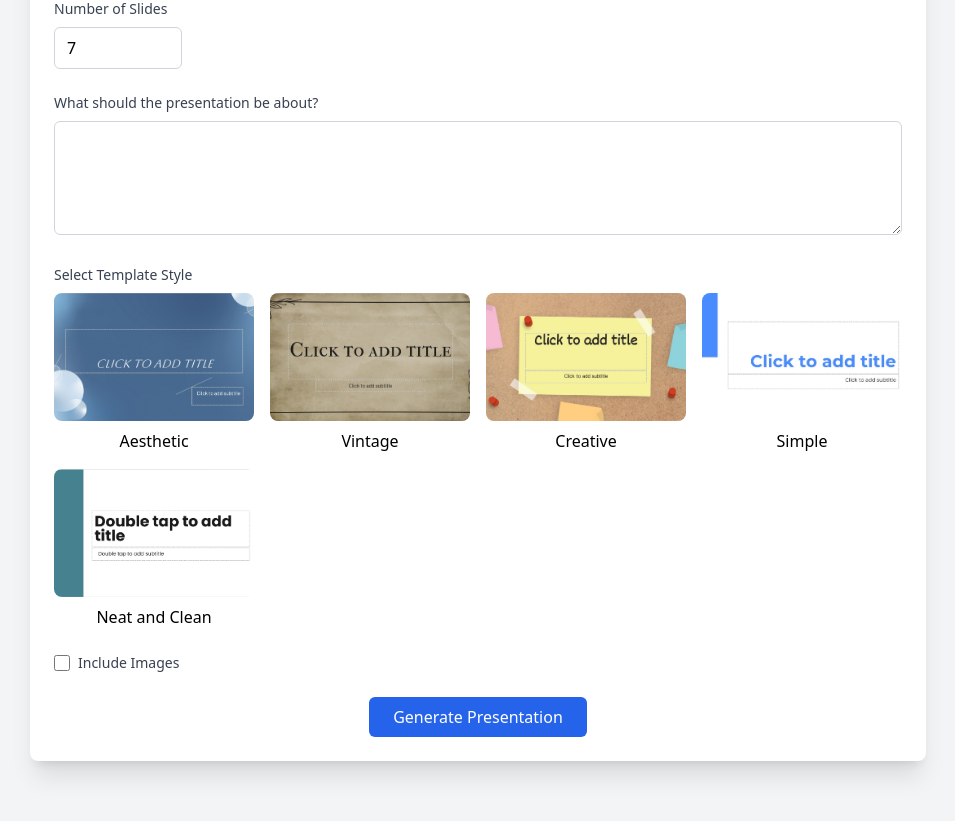
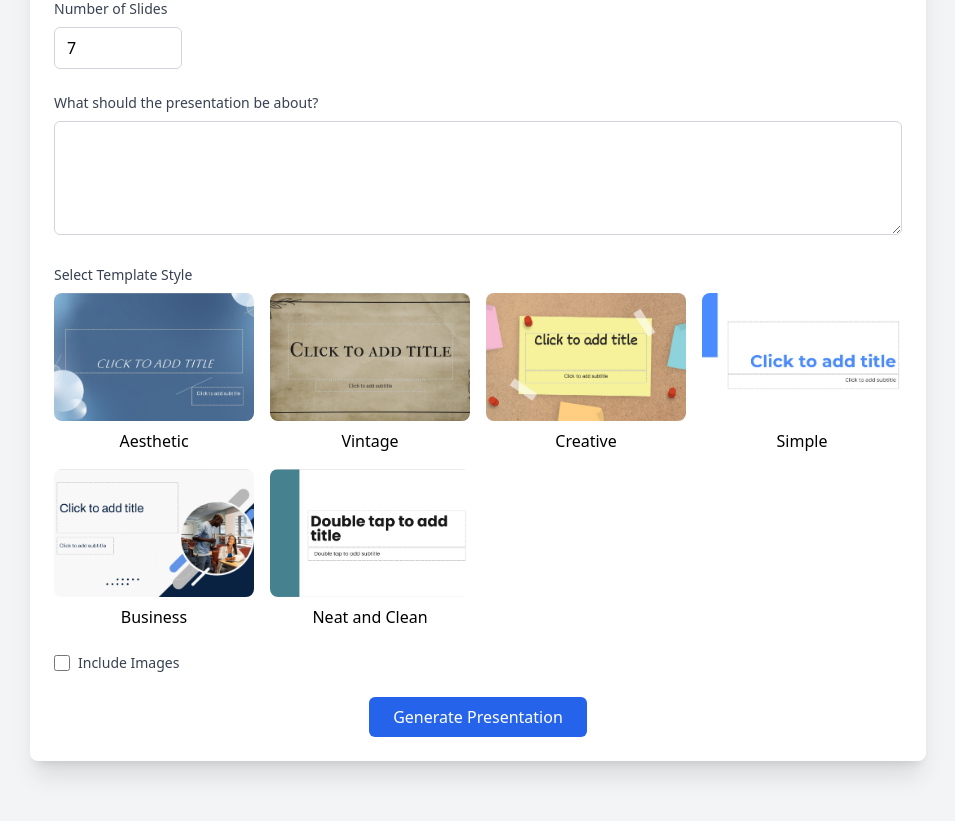
Before and after one commit to techanyday/pptjetz, a Flask app: page /generate in a window 1280 px wide. Shown: the part 399-1220 px from the top of the page, without its empty margins (162-1117 px from the left). Run offline with Flask 3, Linux system fonts and the light colour scheme; the visitor is signed in with stand-in values (Sample User, id 1); some libraries are stand-ins or nearby versions.

Commit message:
feat: add Business template (backend mapping + frontend card)

```diff
--- a/app/templates/generate.html
+++ b/app/templates/generate.html
@@ -147,6 +147,11 @@
                     <div class="template-option cursor-pointer" data-template="Simple">
                         <img src="{{ url_for('static', filename='img/templates/simple.jpg') }}" alt="Simple template" class="w-full h-32 object-cover rounded-lg" />
                         <p class="text-center mt-2">Simple</p>
+                    </div>
+
+                    <div class="template-option cursor-pointer" data-template="Business">
+                        <img src="{{ url_for('static', filename='img/templates/Business.png') }}" alt="Business template" class="w-full h-32 object-cover rounded-lg" />
+                        <p class="text-center mt-2">Business</p>
                     </div>
 
                     <div class="template-option cursor-pointer" data-template="Neat and Clean">
--- a/app/utils/ppt_generator.py
+++ b/app/utils/ppt_generator.py
@@ -53,7 +53,8 @@ class PPTGenerator:
             "Simple": "Simple.pptx",
 
             "Clean and Neat": "Clean and Neat.pptx",
-            "Neat and Clean": "Clean and Neat.pptx"
+            "Neat and Clean": "Clean and Neat.pptx",
+            "Business": "Business.pptx"
         }
 
         # Define default font styles (fallback)
@@ -113,7 +114,8 @@ class PPTGenerator:
             "Simple": "Simple.pptx",
 
             "Clean and Neat": "Clean and Neat.pptx",
-            "Neat and Clean": "Clean and Neat.pptx"
+            "Neat and Clean": "Clean and Neat.pptx",
+            "Business": "Business.pptx"
         }
 
         # Define font settings (fallback for missing template styles)
```
Also changed, not shown: app/static/img/templates/Business.png (added), 1 other file.
